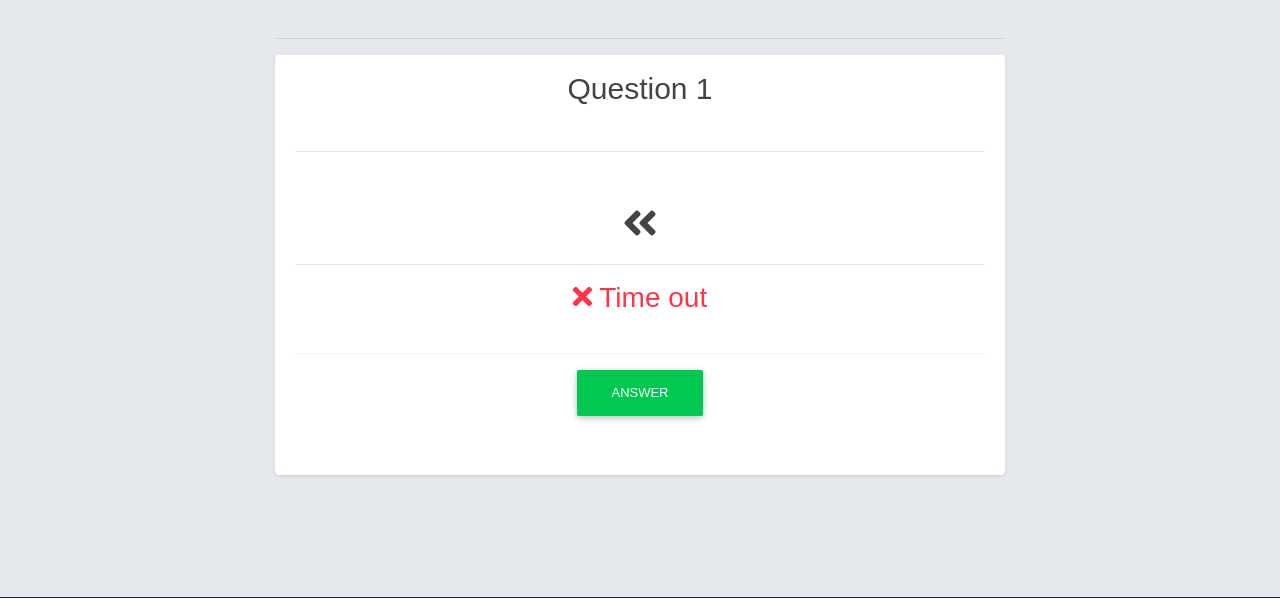
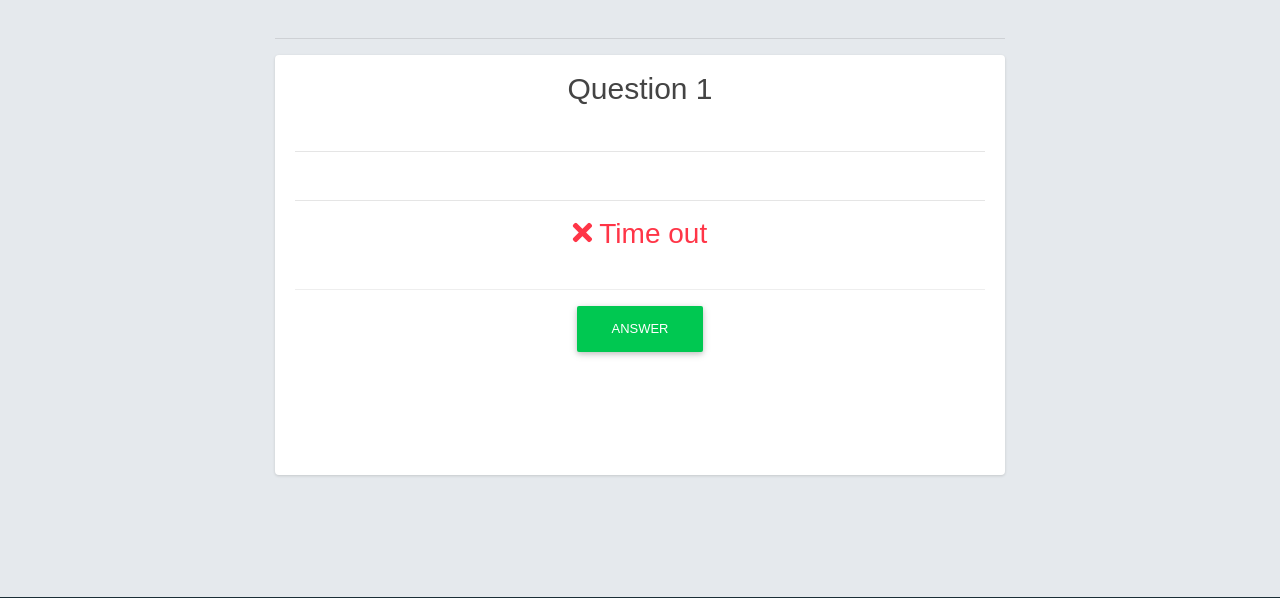
Before and after one commit to aqueefcs/agmania, a PHP site: page /includes/question1.php?id=1 in a window 1280 px wide. Shown: the part 149-747 px from the top of the page. Run offline with PHP 8.4, Linux system fonts and the light colour scheme; the visitor is signed in with stand-in values (Sample User, id 1); data that the repository does not hold is empty; some libraries are stand-ins or nearby versions; some web fonts are replaced.

Commit message:
Update question1.php

```diff
--- a/includes/question1.php
+++ b/includes/question1.php
@@ -129,7 +129,7 @@
 
 										    			echo "
 
-										    		<h1 class='text-center'>".$row[2]."<i class='fas fa-angle-double-left'></i></h1>";
+										    		<h1 class='text-center'>".$row[2]."</h1>";
 
 
 
@@ -162,7 +162,7 @@
 
 										    			echo "
 
-										    			<h1 class='text-center text-dark' style='margin-top: 20px;''>".$row[3]."<i class='fas fa-check-text-success'></i></h1>";
+										    			<h1 class='text-center text-dark' style='margin-top: 20px;''>".$row[3]."</h1>";
 
 										    		?>
 
```
